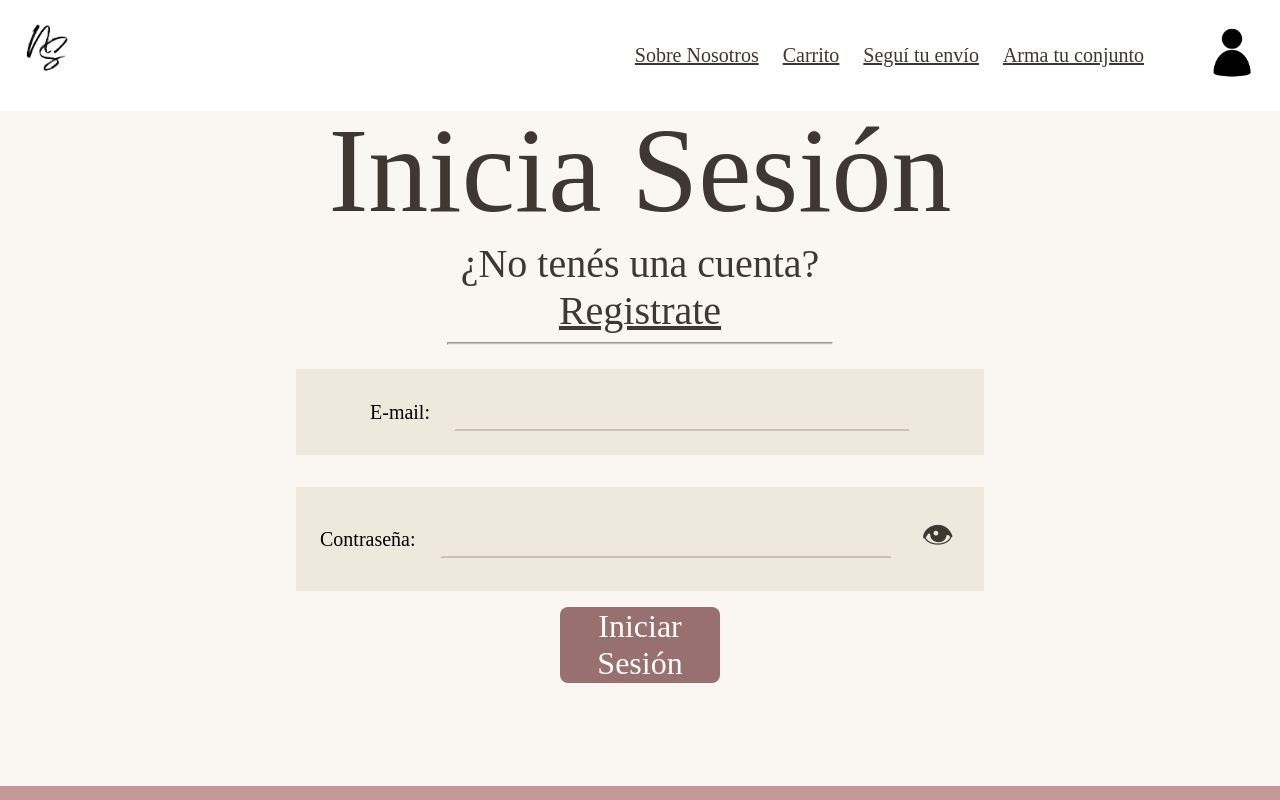
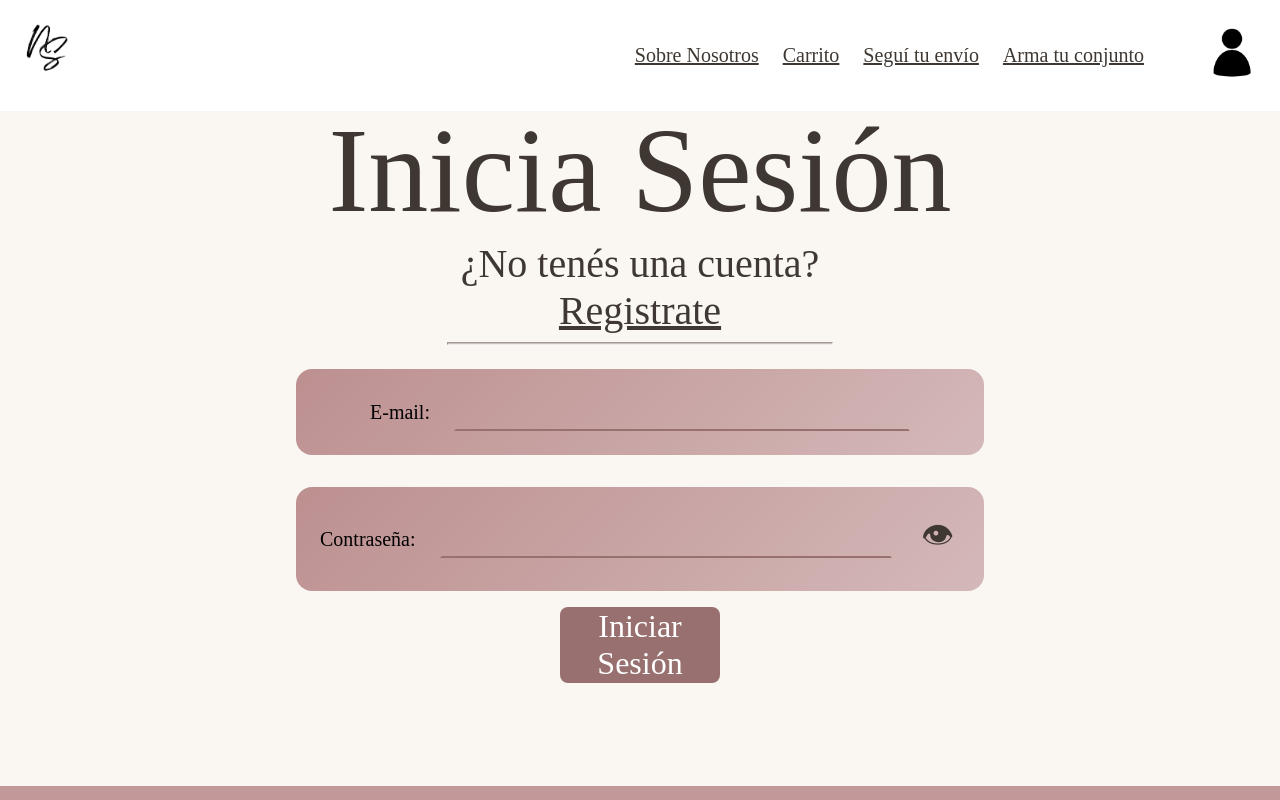
Before and after one commit to MicaSFrohlich/ProyectoFinal_GeneracionT, a React (Vite) app: page /login in a window 1280 px wide. Shown: the top 800 px of the page. Built offline with nearby package versions, Linux system fonts and the light colour scheme; a web font is replaced by a local one.

Commit message:
MODIFIQUÉ EL CSS !!!
Modifiqué el css aquellas partes del INPUT, BUTTON, CONTENEDOR USUARIOS

```diff
--- a/src/App.css
+++ b/src/App.css
@@ -34,11 +34,14 @@ input{
   width: 70%;
   height: 4vh;
   font-size: 2vh;
-    background-color: #efe9dd;
+  background: rgba(255, 255, 255, 0);
   border-color: #ffffff00;
-    border-bottom-color: #ccbfb4;
+  border-bottom-color: #987070;
 }
-
+input:-webkit-autofill {
+  -webkit-box-shadow:rgba(255, 255, 255, 0);
+  transition: background-color 5000s ease-in-out 0s;
+}
 /* Textos */
 
 .titulo{
@@ -84,7 +87,7 @@ input{
 
 
 button{
-    background-color: #efe9dd;
+    background-color: #ffffff00;
     border-color: #efe9dd;
     border-style: none;
     font-size: 4vh;
@@ -266,7 +269,7 @@ a{
 /* REGISTRO Y LOGIN */
 
 .datos{
-    background-color: #efe9dd;
+    background: linear-gradient(135deg,#bd9090, #d4b8b8);;
     padding: 3vh;
     gap: 3vh;
     width: 50%;
@@ -275,4 +278,5 @@ a{
     align-items: center;
     justify-content: center;
     margin: 2vh;
+    border-radius: 2dvb;
 }
```
Lines whose indentation alone changed are shown as unchanged.
